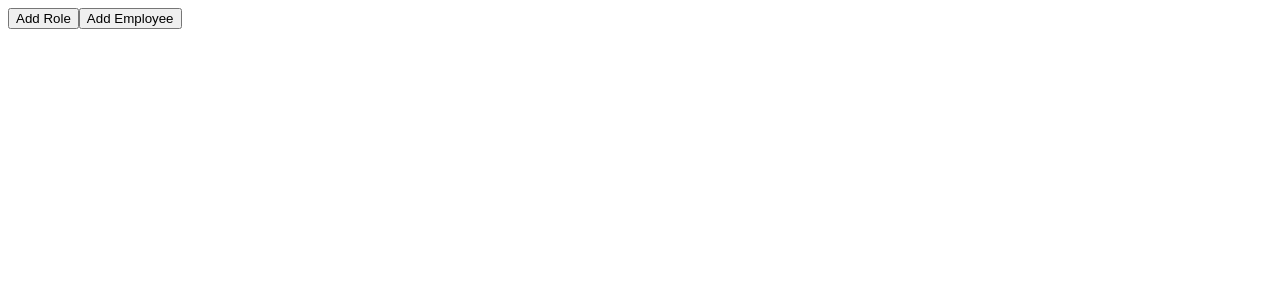
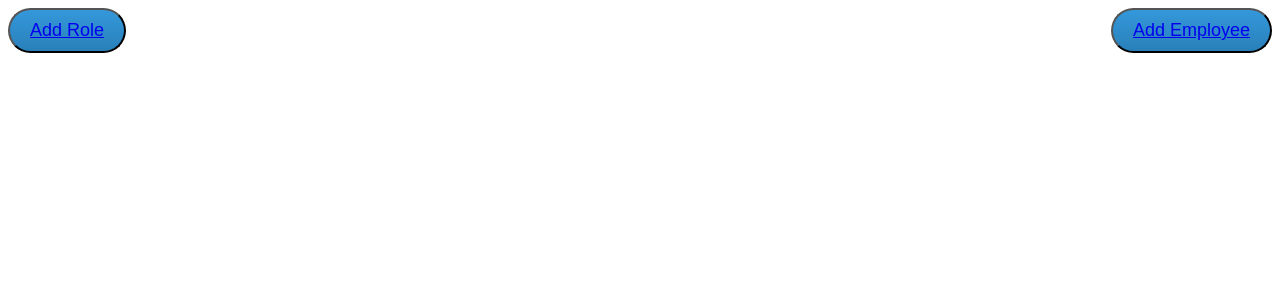
Before and after one commit to furyOO7/employeemanager, a React (Create React App) app: page / in a window 1280 px wide. Shown: the top 300 px of the page. Built offline with nearby package versions, Linux system fonts and the light colour scheme.

Commit message:
Button click route loaded

```diff
--- /dev/null
+++ b/src/App.css
@@ -0,0 +1,31 @@
+.btnmainclass{
+  display: flex;
+  flex-direction: row;
+  justify-content: space-between;
+}
+.btn {
+  background: #3498db;
+  background-image: -webkit-linear-gradient(top, #3498db, #2980b9);
+  background-image: -moz-linear-gradient(top, #3498db, #2980b9);
+  background-image: -ms-linear-gradient(top, #3498db, #2980b9);
+  background-image: -o-linear-gradient(top, #3498db, #2980b9);
+  background-image: linear-gradient(to bottom, #3498db, #2980b9);
+  -webkit-border-radius: 28;
+  -moz-border-radius: 28;
+  border-radius: 28px;
+  font-family: Arial;
+  color: #ffffff;
+  font-size: 18px;
+  padding: 10px 20px 10px 20px;
+  text-decoration: none;
+}
+
+.btn:hover {
+  background: #3cb0fd;
+  background-image: -webkit-linear-gradient(top, #3cb0fd, #3498db);
+  background-image: -moz-linear-gradient(top, #3cb0fd, #3498db);
+  background-image: -ms-linear-gradient(top, #3cb0fd, #3498db);
+  background-image: -o-linear-gradient(top, #3cb0fd, #3498db);
+  background-image: linear-gradient(to bottom, #3cb0fd, #3498db);
+  text-decoration: none;
+}
--- a/src/App.js
+++ b/src/App.js
@@ -5,13 +5,12 @@ import AddRole from './components/addRole';
 import CreateEmploye from './components/createEmploye';
 function App() {
   return (
-    // <div className="App">
-
+    <div className="App">
+      <Route exact path='/'>
+      <MainContainer />
+      </Route>
 
       <Switch>
-        <Route exact path="/">
-        <MainContainer />
-        </Route>
       <Route exact path='/page-2'>
 							<AddRole />
 					</Route>
@@ -19,7 +18,7 @@ function App() {
 							<CreateEmploye />
 					</Route>
           </Switch>
-    // </div>
+    </div>
   );
 }
 
--- a/src/components/mainbutton.jsx
+++ b/src/components/mainbutton.jsx
@@ -1,9 +1,13 @@
 import React from 'react';
+import '../App.css';
 
 const MainButton = (props) => {
     return (
-    props.mainbtnArry.map(elBtn => <button>{elBtn}</button>)
+        <div className="btnmainclass">
+             { props.mainbtnArry.map((elBtn,i) => <button key={i} className="btn" ><a target="_blank" href={`http://localhost:3000/${elBtn.link}`}>{elBtn.text}</a></button>)}
+             </div>
      );
+
 }
 
 export default MainButton;
--- a/src/components/mainconatiner.jsx
+++ b/src/components/mainconatiner.jsx
@@ -2,10 +2,10 @@ import React from 'react';
 import MainButton from './mainbutton';
 
 const MainContainer = (props) => {
-    let mainbtnArry = ['Add Role', 'Add Employee']
+    let mainbtnArry = [{link:'page-2',text:'Add Role'}, {link: 'page-3', text: 'Add Employee'}]
     return (
         <React.Fragment>
-            <MainButton mainbtnArry={mainbtnArry} />
+            <MainButton key="1" mainbtnArry={mainbtnArry} />
         </React.Fragment>
      );
 }
--- a/src/index.css
+++ /dev/null
@@ -1,13 +0,0 @@
-body {
-  margin: 0;
-  font-family: -apple-system, BlinkMacSystemFont, 'Segoe UI', 'Roboto', 'Oxygen',
-    'Ubuntu', 'Cantarell', 'Fira Sans', 'Droid Sans', 'Helvetica Neue',
-    sans-serif;
-  -webkit-font-smoothing: antialiased;
-  -moz-osx-font-smoothing: grayscale;
-}
-
-code {
-  font-family: source-code-pro, Menlo, Monaco, Consolas, 'Courier New',
-    monospace;
-}
```
